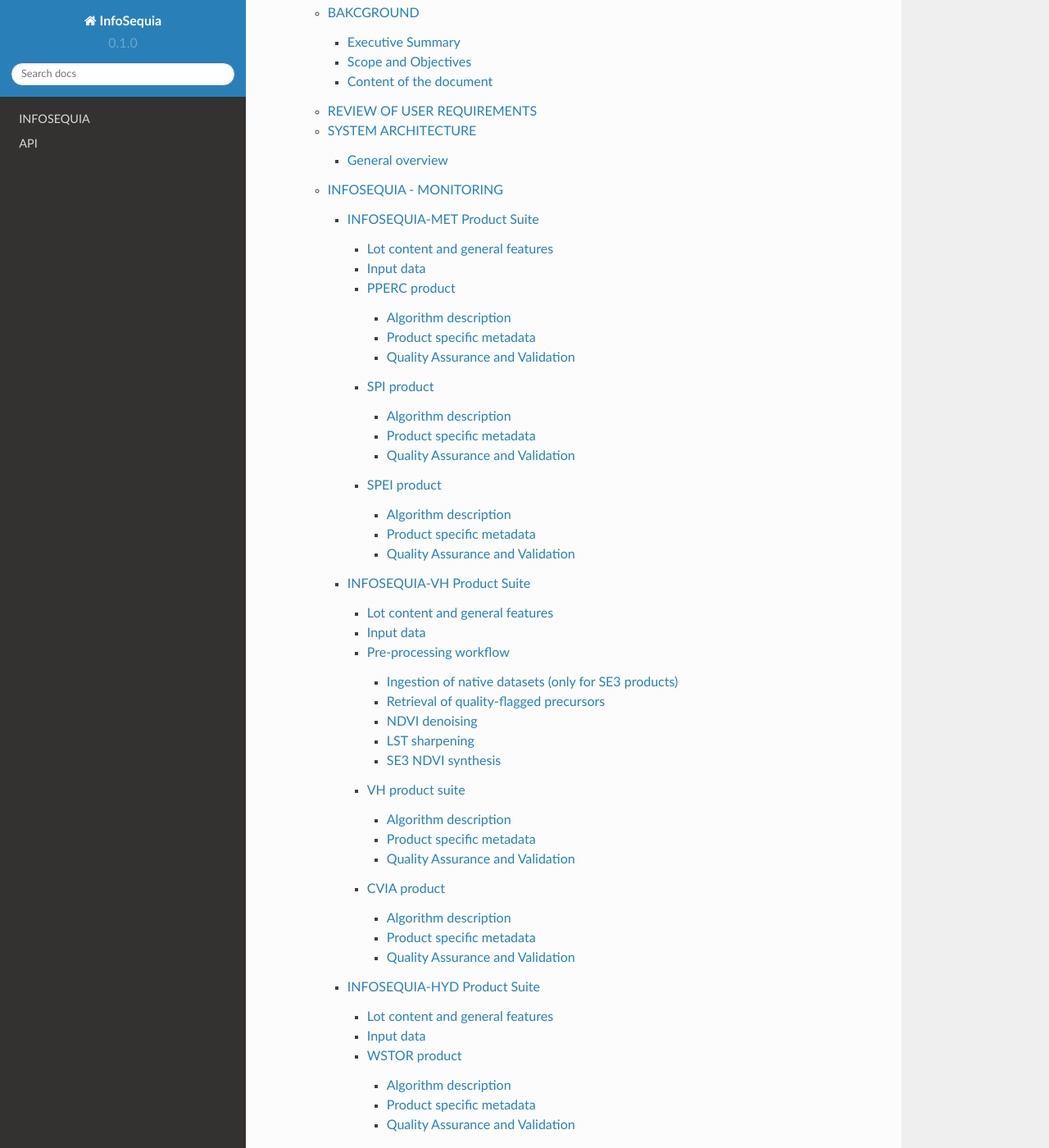
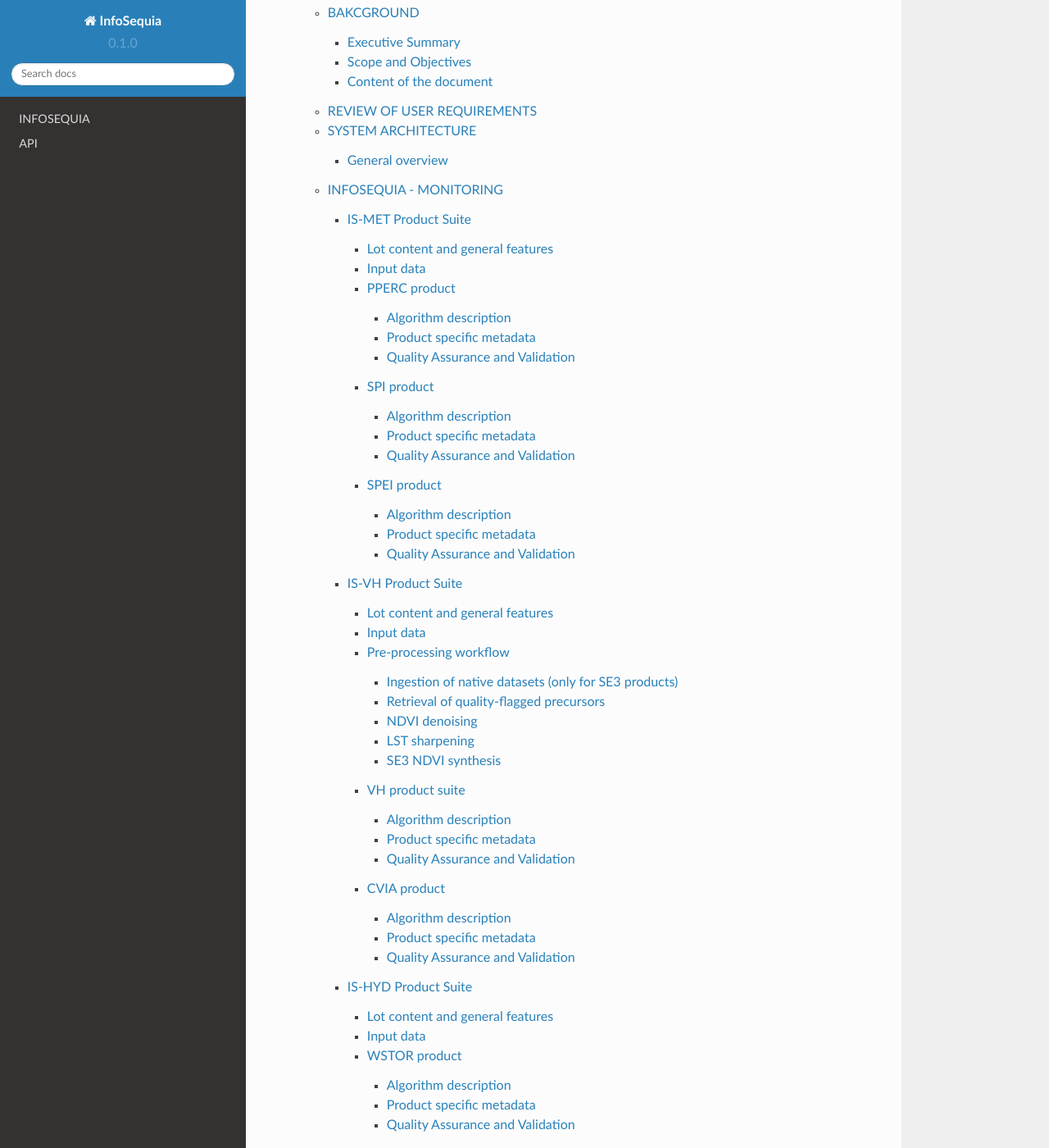
Before and after one commit to ameliafdezrodriguez/infosequia-manual, a Sphinx documentation site: the page built from docs/source/index.rst, in a window 1280 px wide and 1400 px high, scrolled down 469 px. Shown: the whole window at 82% size. Built offline with Sphinx 7.4.7 and the Read the Docs theme 2.0.0, drawn with Linux system fonts in a browser that asks for light colours; some of the changed text lies outside the part shown.

Commit message:
Update usage.rst

```diff
--- a/docs/source/usage.rst
+++ b/docs/source/usage.rst
@@ -38,7 +38,7 @@
 INFOSEQUIA - MONITORING
 ============
 
-INFOSEQUIA-MET Product Suite
+IS-MET Product Suite
 ------------
 
 Lot content and general features
@@ -92,7 +92,7 @@
 #################
 
 
-INFOSEQUIA-VH Product Suite
+IS-VH Product Suite
 ------------
 
 Lot content and general features
@@ -159,7 +159,7 @@
 #################
 
 
-INFOSEQUIA-HYD Product Suite
+IS-HYD Product Suite
 ------------
 
 Lot content and general features
@@ -185,7 +185,7 @@
 #################
 
 
-INFOSEQUIA-CLI Product
+IS-CLI Product
 ------------
 
 Lot content and general features
```
